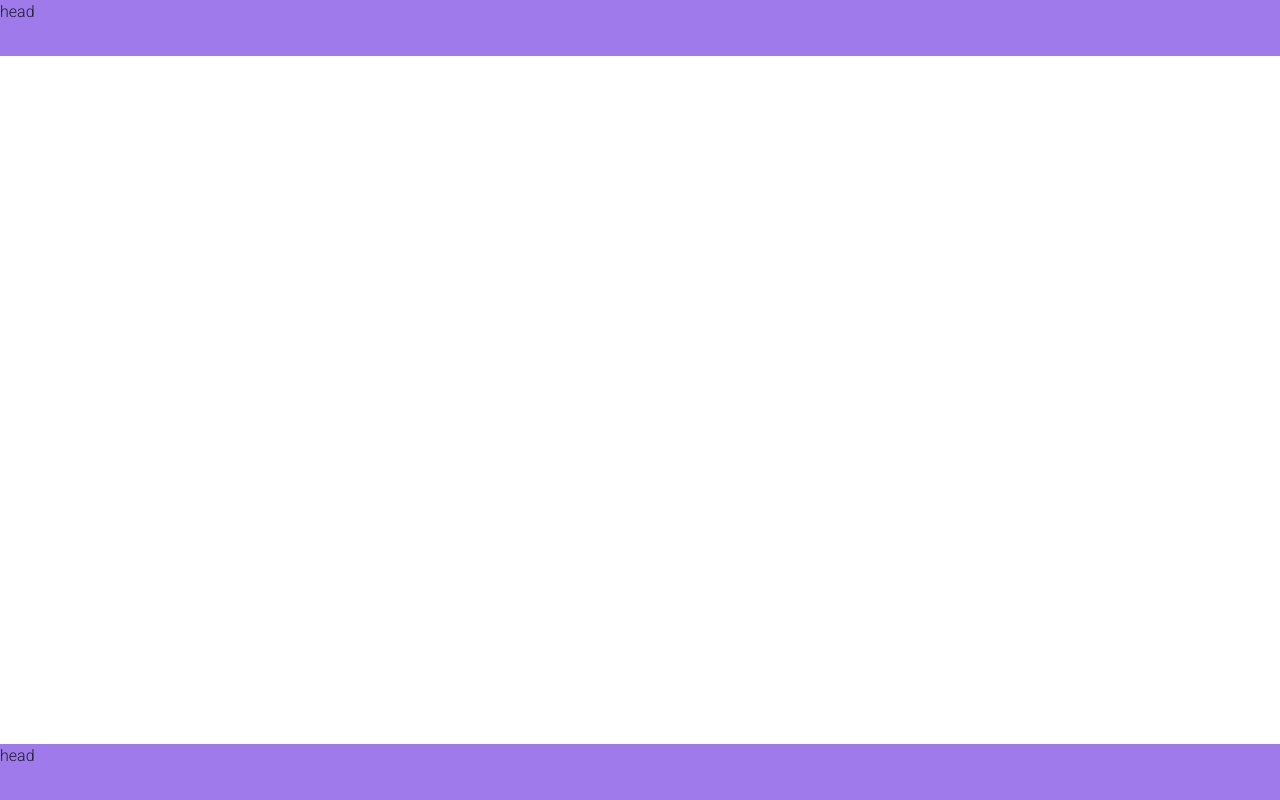
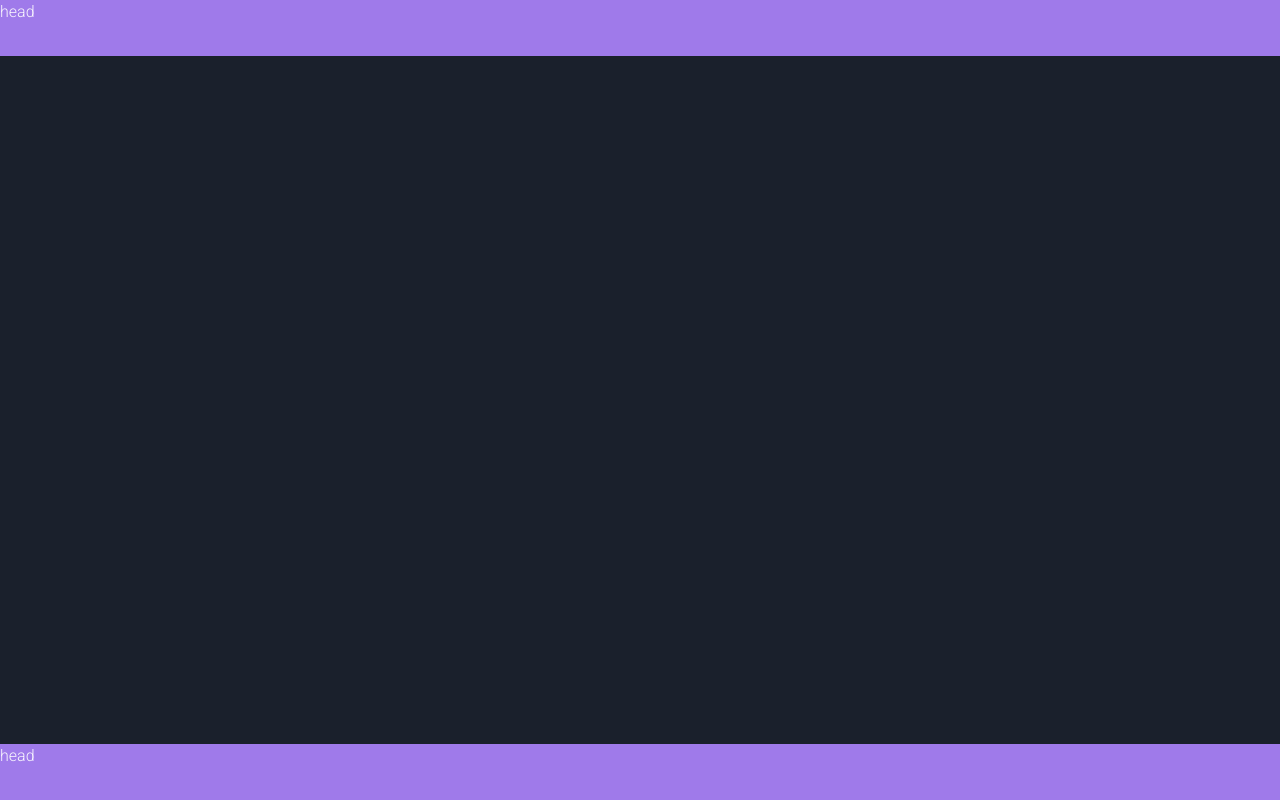
Before and after one commit to Rassis7/next-goals, a Next.js app: page / in a window 1280 px wide. Built offline with nearby package versions, Linux system fonts and the light colour scheme.

Commit message:
feat: Added dark mode

```diff
--- /dev/null
+++ b/src/clean/presentation/styles/color-mode.ts
@@ -0,0 +1,8 @@
+import {
+  ThemeConfig,
+} from '@chakra-ui/theme';
+
+export const colorMode: Partial<ThemeConfig> = {
+  initialColorMode: 'dark',
+  useSystemColorMode: false,
+}
--- a/src/clean/presentation/styles/index.ts
+++ b/src/clean/presentation/styles/index.ts
@@ -4,7 +4,13 @@ import {
 import {
   fonts,
 } from './fonts'
+import {
+  colorMode,
+} from './color-mode'
 
 export const theme = extendTheme({
+  config: {
+    ...colorMode,
+  },
   ...fonts,
 })
--- a/src/pages/_document.tsx
+++ b/src/pages/_document.tsx
@@ -1,6 +1,12 @@
+import {
+  ColorModeScript,
+} from '@chakra-ui/color-mode'
 import Document, {
   Html, Head, Main, NextScript,
 } from 'next/document'
+import {
+  theme,
+} from '@/clean/presentation/styles/index'
 
 export default class MyDocument extends Document {
   render() {
@@ -17,6 +23,10 @@ export default class MyDocument extends Document {
           />
         </Head>
         <body>
+          <ColorModeScript
+            initialColorMode={theme.config.initialColorMode}
+          />
+
           <Main />
           <NextScript />
         </body>
```
